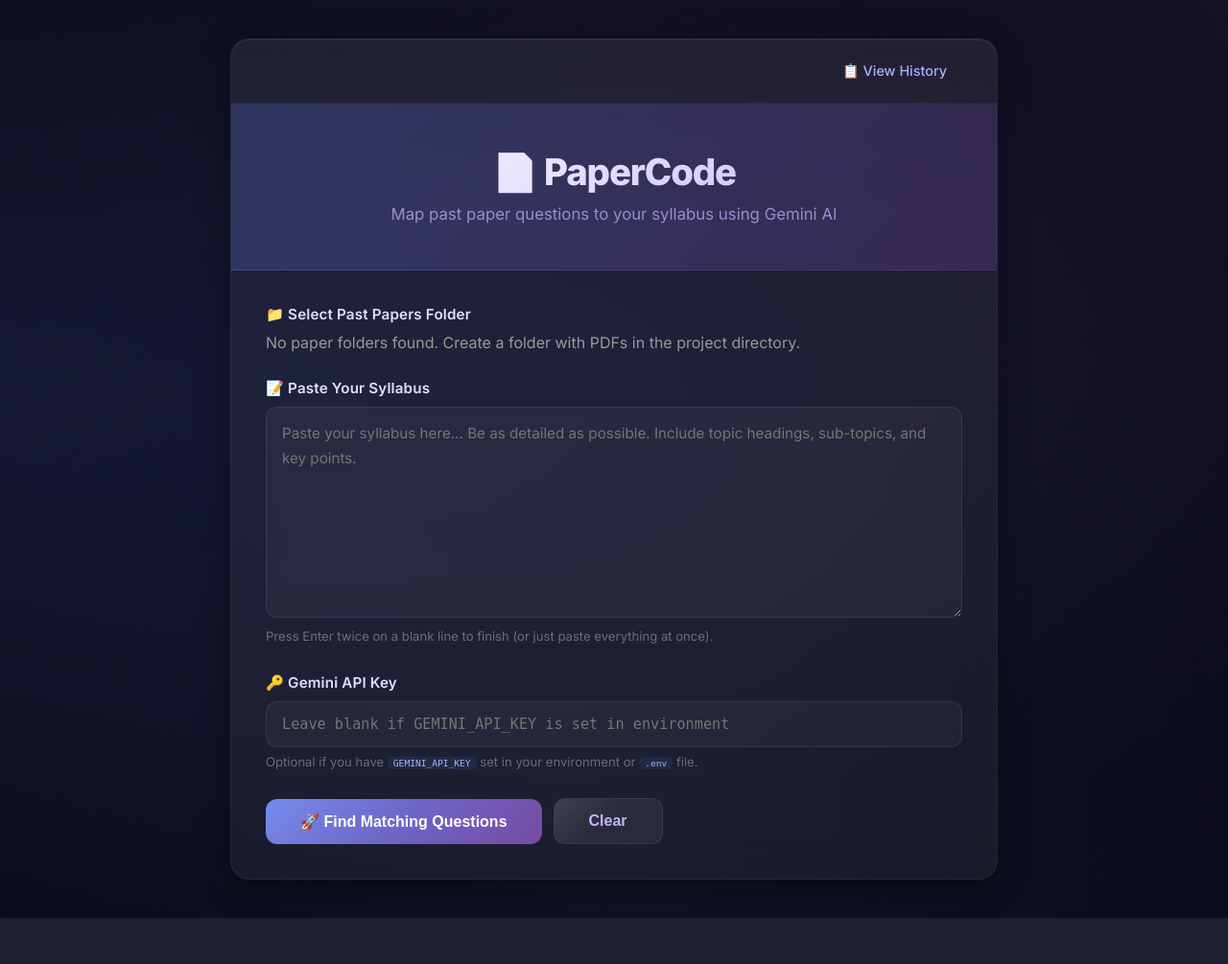
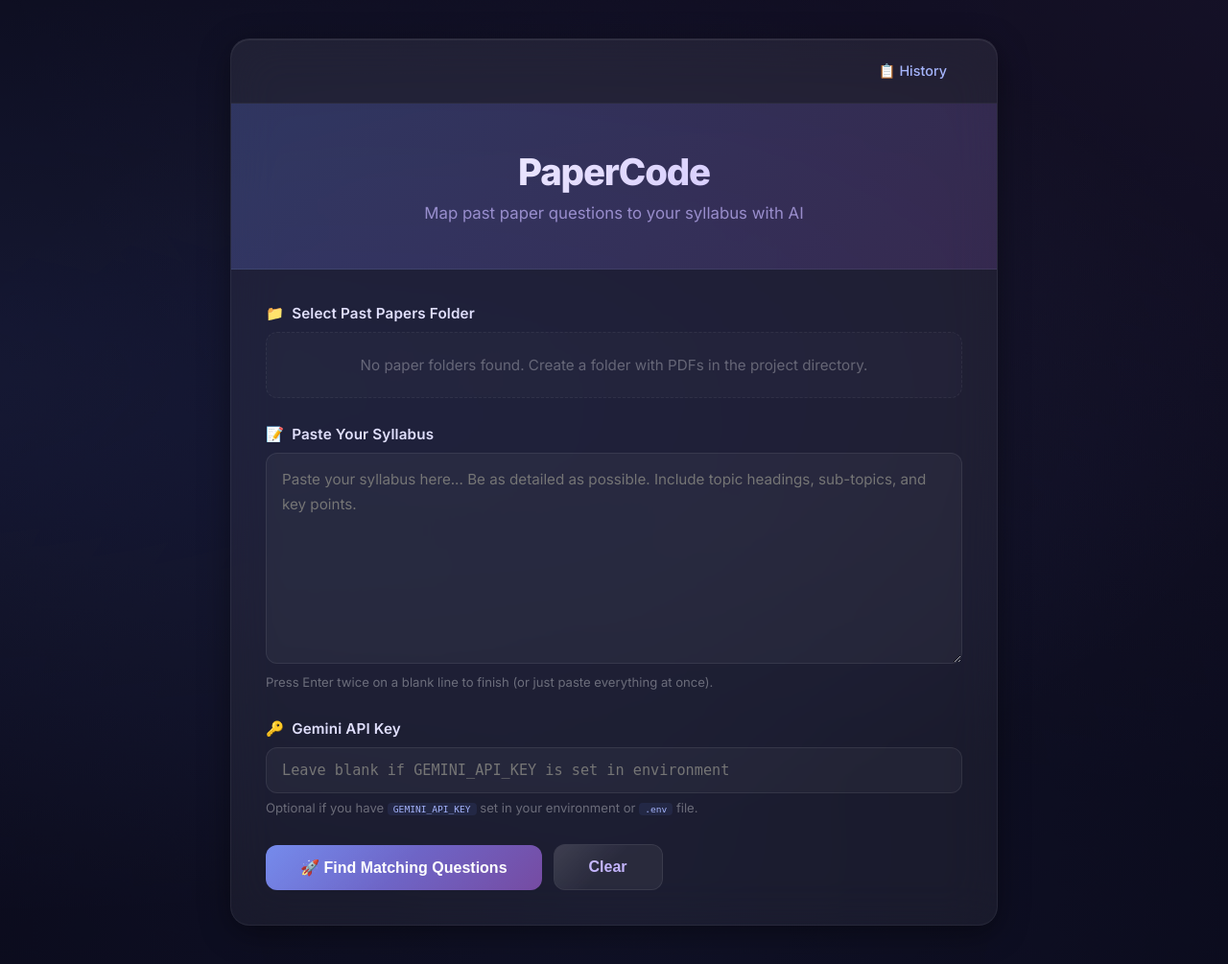
Before and after one commit to aliyancat/AI_Question_Finder, a Flask app: page / in a window 1280 px wide. Shown: the whole page at 96% size. Before the commit the page ends 957 px from the top, so only its background shows below. Run offline with Flask 3, Linux system fonts and the light colour scheme.

Commit message:
style: update index.html with formatting improvements

```diff
--- a/templates/index.html
+++ b/templates/index.html
@@ -279,11 +279,11 @@
 <body>
     <div class="container">
         <div class="nav-bar">
-            <a href="{{ url_for('history') }}">📋 View History</a>
+            <a href="{{ url_for('history') }}">📋 History</a>
         </div>
         <div class="header">
-            <h1>📄 PaperCode</h1>
-            <p>Map past paper questions to your syllabus using Gemini AI</p>
+            <h1>PaperCode</h1>
+            <p>Map past paper questions to your syllabus with AI</p>
         </div>
         <div class="content">
             {% with messages = get_flashed_messages(with_categories=true) %}
@@ -296,30 +296,30 @@
 
             <form id="mainForm" action="{{ url_for('run') }}" method="POST">
                 <div class="form-group">
-                    <label>📁 Select Past Papers Folder</label>
+                    <label><span>📁</span> Select Past Papers Folder</label>
                     {% if folders %}
                         {% for folder in folders %}
                             <div class="folder-card" onclick="selectFolder(this, '{{ folder.name }}')">
                                 <input type="radio" name="folder" value="{{ folder.name }}" id="folder_{{ loop.index }}">
                                 <label for="folder_{{ loop.index }}">
                                     <span class="folder-name">{{ folder.name }}</span>
-                                    <span class="folder-count">{{ folder.pdf_count }} PDF(s)</span>
+                                    <span class="folder-count">{{ folder.pdf_count }} PDFs</span>
                                 </label>
                             </div>
                         {% endfor %}
                     {% else %}
-                        <p style="color:#999;">No paper folders found. Create a folder with PDFs in the project directory.</p>
+                        <div class="empty-msg">No paper folders found. Create a folder with PDFs in the project directory.</div>
                     {% endif %}
                 </div>
 
                 <div class="form-group">
-                    <label for="syllabus">📝 Paste Your Syllabus</label>
+                    <label for="syllabus"><span>📝</span> Paste Your Syllabus</label>
                     <textarea id="syllabus" name="syllabus" placeholder="Paste your syllabus here... Be as detailed as possible. Include topic headings, sub-topics, and key points."></textarea>
                     <div class="form-hint">Press Enter twice on a blank line to finish (or just paste everything at once).</div>
                 </div>
 
                 <div class="form-group">
-                    <label for="api_key">🔑 Gemini API Key</label>
+                    <label for="api_key"><span>🔑</span> Gemini API Key</label>
                     <input type="password" id="api_key" name="api_key" placeholder="Leave blank if GEMINI_API_KEY is set in environment" autocomplete="off">
                     <div class="form-hint">Optional if you have <code>GEMINI_API_KEY</code> set in your environment or <code>.env</code> file.</div>
                 </div>
@@ -352,7 +352,7 @@
                 return;
             }
             document.getElementById('submitBtn').disabled = true;
-            document.getElementById('submitBtn').textContent = '⏳ Processing...';
+            document.getElementById('submitBtn').innerHTML = '⏳ Processing...';
             document.getElementById('spinner').classList.add('active');
         });
     </script>
```
